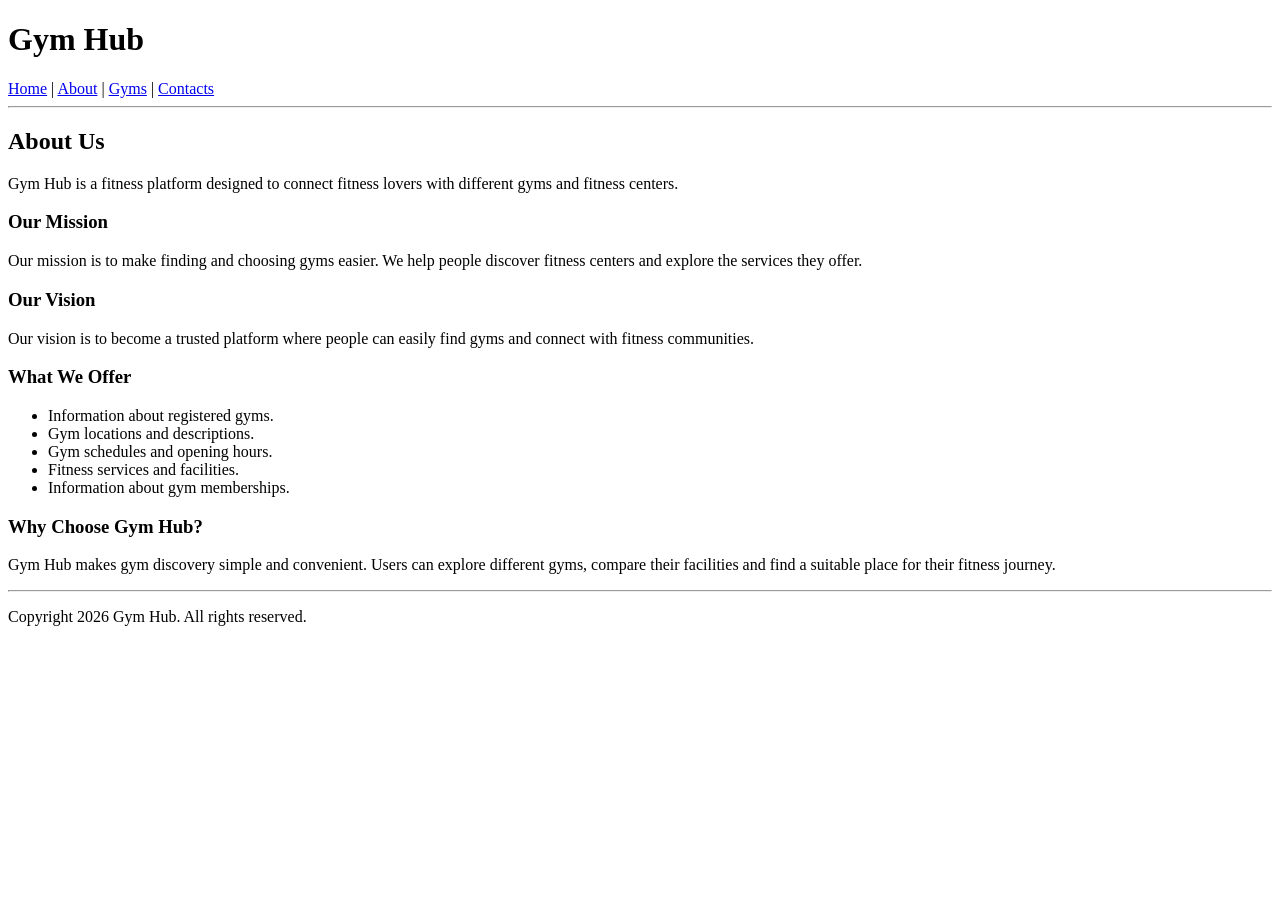
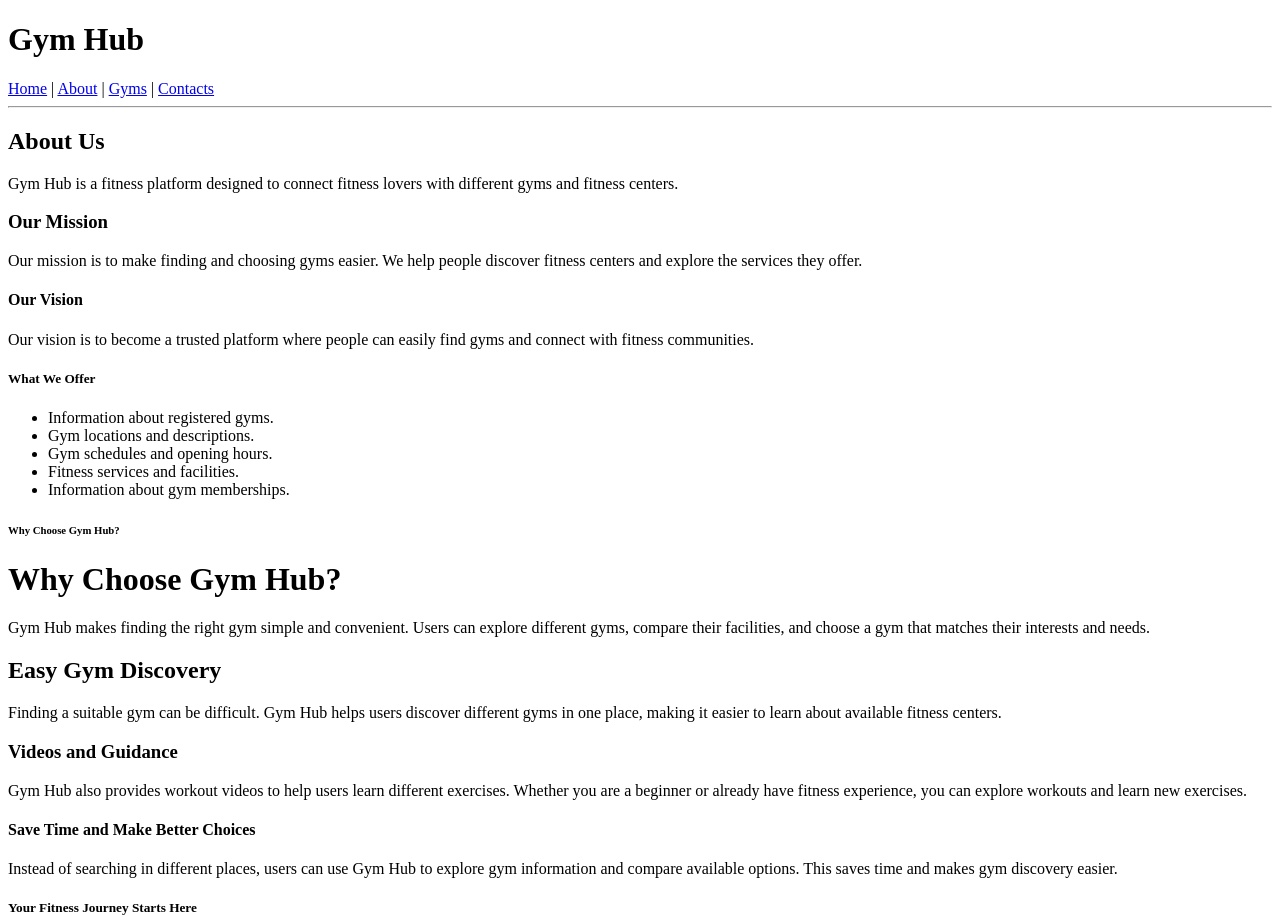
Before and after one commit to happylala471-ops/gymhub, a plain HTML site: page about.html in a window 1280 px wide. Shown: the top 919 px of the page. Before the commit the page ends 800 px from the top, so only its background shows below. Drawn offline with Linux system fonts and the light colour scheme.

Commit message:
video uploaded paragraph updated

```diff
--- a/about.html
+++ b/about.html
@@ -42,7 +42,7 @@
             centers and explore the services they offer.
         </p>
 
-        <h3>Our Vision</h3>
+        <h4>Our Vision</h4>
 
         <p>
             Our vision is to become a trusted platform
@@ -50,7 +50,7 @@
             connect with fitness communities.
         </p>
 
-        <h3>What We Offer</h3>
+        <h5>What We Offer</h5>
 
         <ul>
             <li>Information about registered gyms.</li>
@@ -60,18 +60,31 @@
             <li>Information about gym memberships.</li>
         </ul>
 
-        <h3>Why Choose Gym Hub?</h3>
+        <h6><b>Why Choose Gym Hub?</b></h6>
 
         <p>
-            Gym Hub makes gym discovery simple and
-            convenient. Users can explore different
-            gyms, compare their facilities and find
-            a suitable place for their fitness journey.
+          <h1>Why Choose Gym Hub?</h1>
+
+Gym Hub makes finding the right gym simple and convenient. Users can explore different gyms, compare their facilities, and choose a gym that matches their interests and needs.
+
+ <h2>Easy Gym Discovery</h2>
+Finding a suitable gym can be difficult. Gym Hub helps users discover different gyms in one place, making it easier to learn about available fitness centers.
+
+ <h3> Videos and Guidance </h3>
+Gym Hub also provides workout videos to help users learn different exercises. Whether you are a beginner or already have fitness experience, you can explore workouts and learn new exercises.
+
+<h4>Save Time and Make Better Choices</h4>
+Instead of searching in different places, users can use Gym Hub to explore gym information and compare available options. This saves time and makes gym discovery easier.
+
+<h5>Your Fitness Journey Starts Here</h5>
+Our goal is to make fitness information easier to access and help people take the first step toward an active and healthy lifestyle. With Gym Hub, discovering your next gym becomes easier!
+<br>
         </p>
 
     </main>
 
     <hr>
+    <iframe width="560" height="315" src="https://www.youtube.com/embed/OfV5kHgRpmM?si=Jg3OQfnzwrUS5qzq&amp;start=12" title="YouTube video player" frameborder="0" allow="accelerometer; autoplay; clipboard-write; encrypted-media; gyroscope; picture-in-picture; web-share" referrerpolicy="strict-origin-when-cross-origin" allowfullscreen></iframe>
 
     <!-- Footer -->
     <footer>
```
Also changed, not shown: contact.html (+3 -3 lines), gyms.html (+7 -7 lines), image/imagee.jpg (added).
